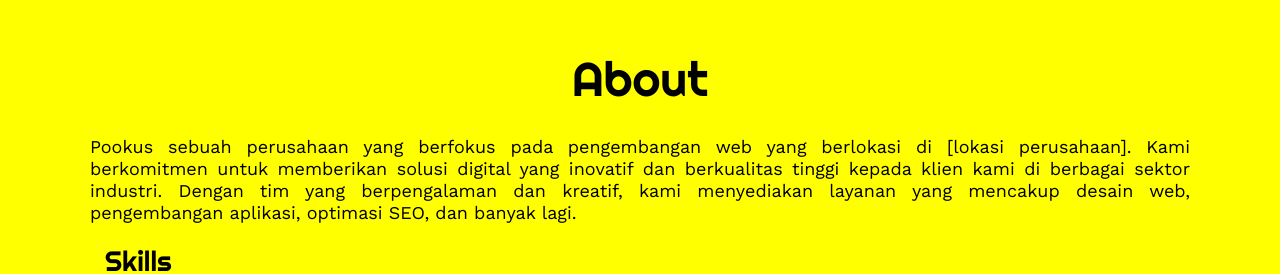
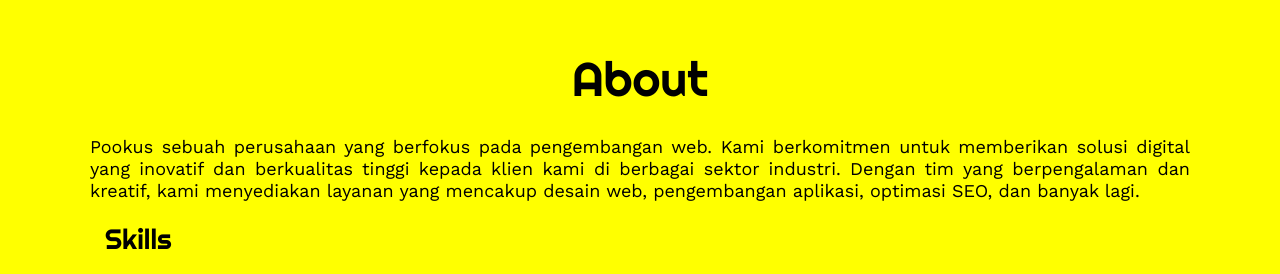
Before and after one commit to Andikalubis/portofolio, a plain HTML site: page index.html in a window 1280 px wide. Shown: the part 820-1094 px from the top of the page. Drawn offline with nearby package versions, Linux system fonts and the light colour scheme.

Commit message:
update index

```diff
--- a/index.html
+++ b/index.html
@@ -54,8 +54,7 @@
         <div class="contentSection">
             <h2 style="color: black;">About</h2>
             <p style="color: black; font-size: 18px;">
-                Pookus sebuah perusahaan yang berfokus pada pengembangan web yang berlokasi di [lokasi
-                perusahaan]. Kami
+                Pookus sebuah perusahaan yang berfokus pada pengembangan web. Kami
                 berkomitmen untuk memberikan solusi digital yang inovatif dan berkualitas tinggi kepada klien kami di
                 berbagai sektor
                 industri. Dengan tim yang berpengalaman dan kreatif, kami menyediakan layanan yang mencakup desain web,
```
